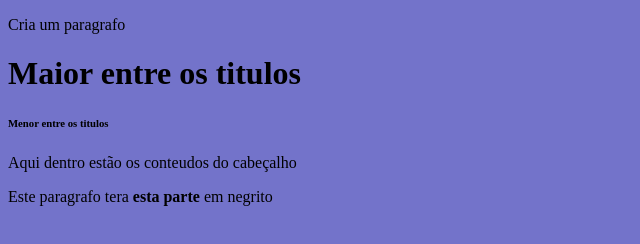
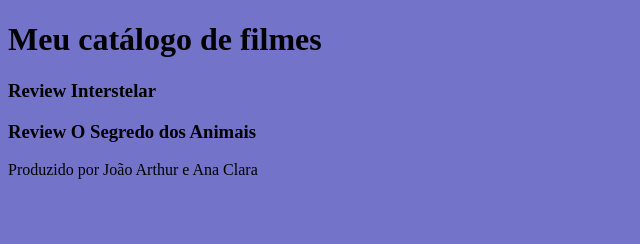
Before and after one commit to joaohenrique2000/1P-1A, a plain HTML site: page index.html in a window 1280 px wide. Shown: the whole page, without its empty margins (0-640 px from the left). Drawn offline with Linux system fonts and the light colour scheme.

Commit message:
Add files via upload

```diff
--- a/index.html
+++ b/index.html
@@ -7,12 +7,20 @@
     <link rel="stylesheet" href="style.css">
 </head>
 <body>
-    <p>Cria um paragrafo</p>
-    <h1>Maior entre os titulos</h1>
-    <h6>Menor entre os titulos</h6>
-    <header>
-        <p>Aqui dentro estão os conteudos do cabeçalho</p>
-        <p>Este paragrafo tera <b>esta parte</b> em negrito</p>
-    </header>
+ <header>
+  <h1>Meu catálogo de filmes</h1>
+ </header>
+
+ <main>
+  <h3>Review Interstelar</h3>
+
+  <h3>Review O Segredo dos Animais</h3>
+
+
+ </main>
+
+ <footer>
+    Produzido por João Arthur e Ana Clara
+ </footer>
 </body>
 </html>
--- a/style.css
+++ b/style.css
@@ -1,3 +1,11 @@
 body{
     background-color: rgb(115, 115, 202);
 }
+
+p{
+    color: black;
+    font-size: 10px;
+    font-weight: 700;
+    background-color: aliceblue;
+    padding: 5px;
+}
```
